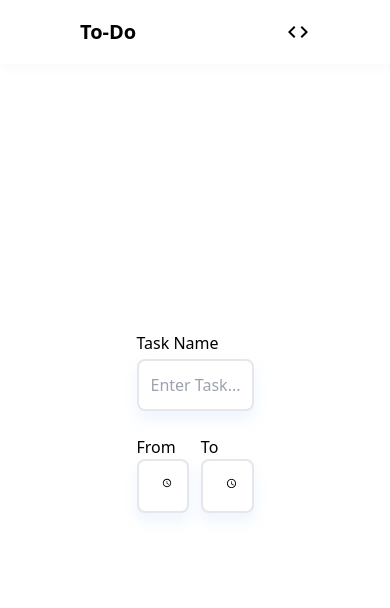
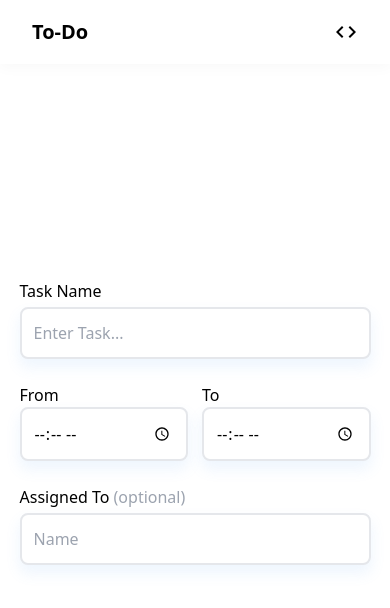
Before and after one commit to abno-24/To-Do-App, a Vue app: page / in a window 390 px wide. Shown: the top 608 px of the page. Built offline with nearby package versions, Linux system fonts and the light colour scheme; the HTML template or start-up script is replaced by a standard one.

Commit message:
Worked on responsiveness

```diff
--- a/src/components/Header.vue
+++ b/src/components/Header.vue
@@ -1,9 +1,11 @@
 <template>
-    <div class="header flex justify-between items-center sm:px-3 md:px-3 py-2 px-20">
+    <div
+        class="absolute flex justify-between items-center w-full h-16 top-0 py-2 px-20 shadow-[0_2px_14px_1px_rgba(0,0,0,0.03)] max-md:px-8">
         <h1 class="text-xl font-bold">To-Do</h1>
         <div class="icon">
             <a href="https://github.com/abno-24/To-Do-App" target="_blank" class="hover:fill-sky-400">
-                <svg xmlns="http://www.w3.org/2000/svg" height="24" viewBox="0 -960 960 960" width="24" class="hover:scale-150 transition-transform">
+                <svg xmlns="http://www.w3.org/2000/svg" height="24" viewBox="0 -960 960 960" width="24"
+                    class="hover:scale-150 transition-transform">
                     <path
                         d="M320-240 80-480l240-240 57 57-184 184 183 183-56 56Zm320 0-57-57 184-184-183-183 56-56 240 240-240 240Z" />
                 </svg>
@@ -16,16 +18,5 @@ export default {
 
 }
 </script>
-<style scoped>
-    .header {
-        position: absolute;
-        top: 0;
-        width: 100vw;
-        height: 4rem;
-        /* padding: 0.3rem 5rem; */
-        box-shadow: 0 2px 14px 1px rgba(0, 0, 0, 0.03);
-    }
-    /* svg:hover {
-        fill: red;
-    } */
+<style>
 </style>
--- a/src/components/ToDo.vue
+++ b/src/components/ToDo.vue
@@ -1,24 +1,30 @@
 <template>
-    <div class="task-input w-[60%] flex justify-center items-center flex-col gap-y-6">
-        <div class="flex flex-col w-[50%] gap-y-1">
+    <div class="task-input w-[60%] flex justify-center items-center flex-col gap-y-6 max-md:w-[100%] max-lg:w-[90%]">
+        <div class="flex flex-col w-[50%] gap-y-1 max-md:w-[90%] max-lg:w-[80%]">
             <label for="task">Task Name</label>
-            <input type="text" name="task"
+            <input type="text" id="task"
                 class="p-3 border-2 border-gray-400-200 top-7 rounded-lg shadow-[0_8px_14px_1px_rgba(96,165,250,0.1)] outline-none"
                 placeholder="Enter Task...">
         </div>
-        <div class="flex justify-between w-[50%] gap-y-1">
-            <div class="flex flex-col w-[45%]">
+        <div class="flex justify-between w-[50%] gap-y-1 max-md:w-[90%] max-lg:w-[80%]">
+            <div class="flex flex-col w-[45%] max-lg:w-[48%]">
                 <label for="from-time">From</label>
-                <input type="time" name="from-time"
+                <input type="time" id="from-time"
                     class="p-3 border-2 border-gray-400-200 top-7 rounded-lg shadow-[0_8px_14px_1px_rgba(96,165,250,0.1)] outline-none"
                     placeholder="Enter Task...">
             </div>
-            <div class="flex flex-col w-[45%]">
+            <div class="flex flex-col w-[45%] max-lg:w-[48%]">
                 <label for="to-time">To</label>
-                <input type="time" name="to-time"
+                <input type="time" id="to-time"
                     class="p-3 border-2 border-gray-400-200 top-7 rounded-lg shadow-[0_8px_14px_1px_rgba(96,165,250,0.1)] outline-none"
                     placeholder="Enter Task...">
             </div>
+        </div>
+        <div class="flex flex-col w-[50%] gap-y-1 max-md:w-[90%] max-lg:w-[80%]">
+            <label for="assigned">Assigned To <span class="font-light text-gray-400">(optional)</span></label>
+            <input type="text" id="assigned"
+                class="p-3 border-2 border-gray-400-200 top-7 rounded-lg shadow-[0_8px_14px_1px_rgba(96,165,250,0.1)] outline-none"
+                placeholder="Name">
         </div>
     </div>
 </template>
@@ -34,4 +40,3 @@ export default {
     text-align: center;
 }
 </style>
-<!-- 96 165 250 / 0.3 -->
```
